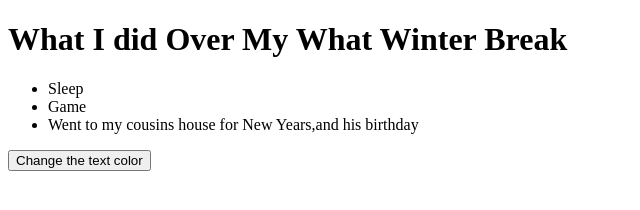
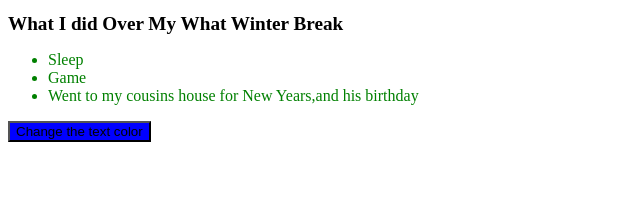
Before and after one commit to Azazail/whatididovermywinterbreak, a plain HTML site: page index.html in a window 1280 px wide. Both pictures are taken after a click on the button "Change the text color". Shown: the whole page, without its empty margins (0-640 px from the left). Drawn offline with nearby package versions, Linux system fonts and the light colour scheme.

Commit message:
i changed Stuff

```diff
--- a/index.html
+++ b/index.html
@@ -4,16 +4,16 @@
         <title>Page Title</title>
         <link href="style.css" rel="stylesheet">
         <script src="https://cdnjs.cloudflare.com/ajax/libs/jquery/3.1.1/jquery.js"></script>
-<script src="script.js"></script>
+        <script src="script.js"></script>
     </head>
     <body>
-        <h1>What I did Over My What Winter Break</h1>
+        <h1 id="boop">What I did Over My What Winter Break</h1>
         <ul>
             <li>Sleep</li>
             <li>Game</li>
             <li>Went to my cousins house for New Years,and his birthday</li>
         </ul>
-        <button>Change the text color</button>
+        <button class="doop">Change the text color</button>
 
     </body>
 </html>
--- a/script.js
+++ b/script.js
@@ -0,0 +1,5 @@
+$(document).ready(function(){
+$(".doop").click(function() {
+    $("ul").css("color", "green");
+});
+});
--- a/style.css
+++ b/style.css
@@ -0,0 +1,9 @@
+ul {
+    color: red;
+}
+#boop {
+    font-size: larger ;
+}
+.doop {
+    background-color: blue;
+}
```
Also changed, not shown: Index2.html (added, +1 -0 lines).
